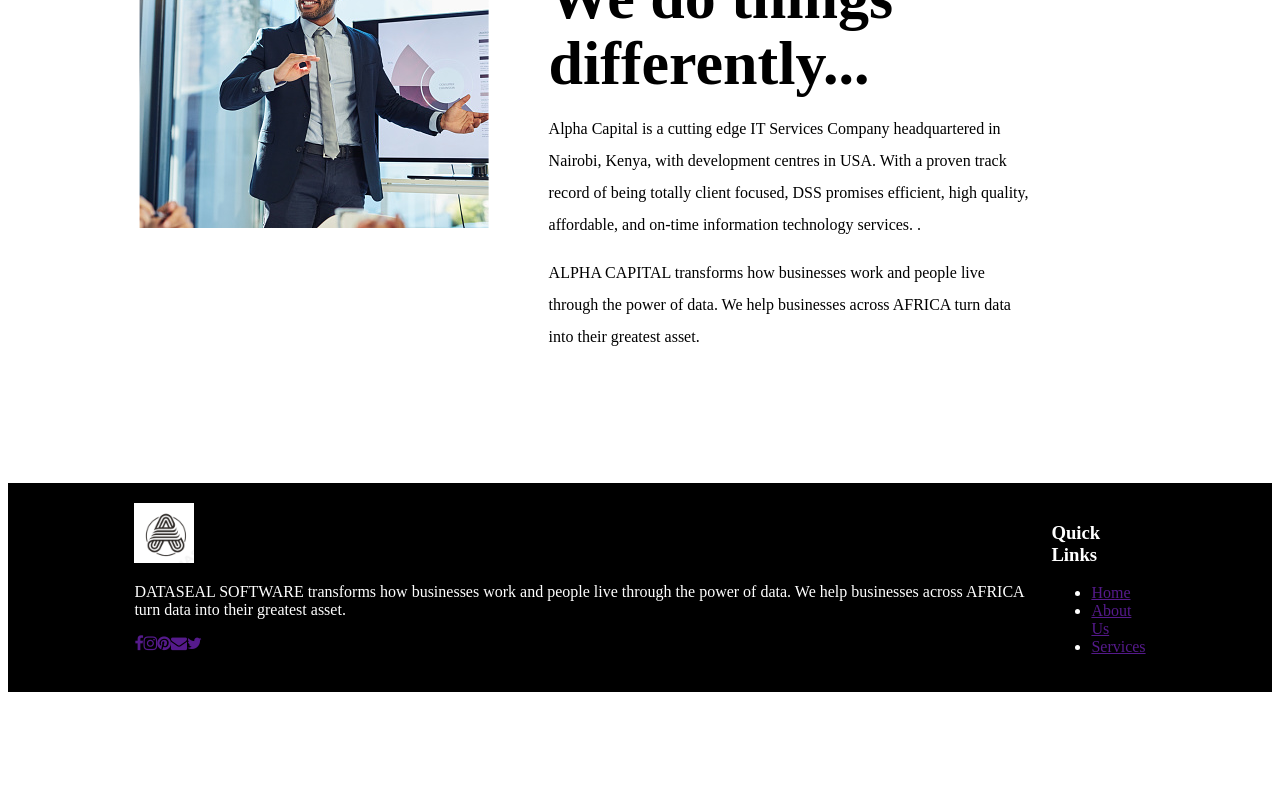
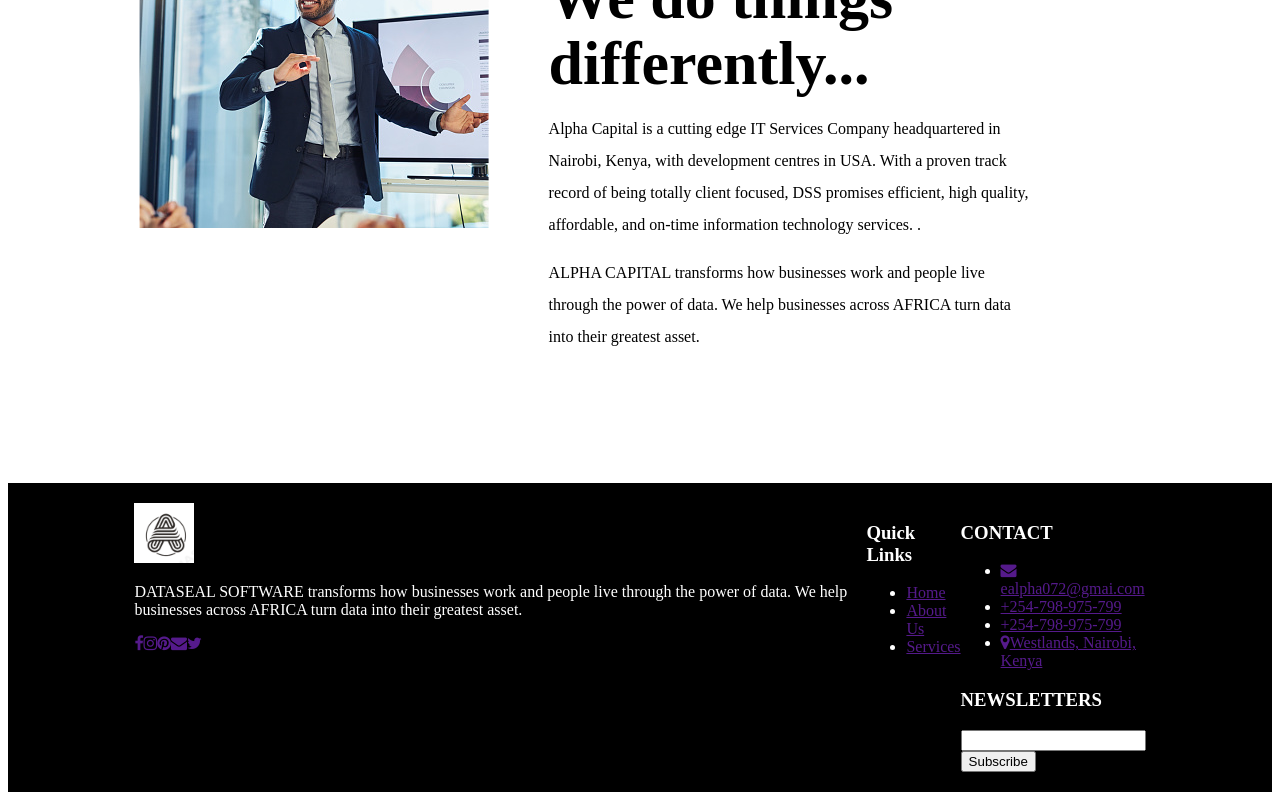
Before and after one commit to ealpha072/alpha_capital, a React (Create React App) app in the folder client/: page / in a window 1280 px wide. Shown: the part 1667-2467 px from the top of the page. Before the commit the page ends 2367 px from the top, so only its background shows below. Built offline with nearby package versions, Linux system fonts and the light colour scheme; the HTML template or start-up script is replaced by a standard one.

Commit message:
More on footer

```diff
--- a/client/src/Components/Footer.jsx
+++ b/client/src/Components/Footer.jsx
@@ -32,7 +32,24 @@
 						<li><a href="">About Us</a></li>
 						<li><a href="">Services</a></li>
 					</ul>
-
+				</div>
+				<div>
+					<div>
+						<h3>CONTACT</h3>
+						<ul>
+							<li><a href=""><i className='fa fa-envelope'></i>ealpha072@gmai.com</a></li>
+							<li><a href=""><i className='fa fa-telephone'></i>+254-798-975-799</a></li>
+							<li><a href=""><i className='fa fa-telephone'></i>+254-798-975-799</a></li>
+							<li><a href=""><i className='fa fa-map-marker'></i>Westlands, Nairobi, Kenya</a></li>
+						</ul>
+					</div>
+					<div>
+						<h3>NEWSLETTERS</h3>
+						<form action="">
+							<input type="text" />
+							<button type='submit'>Subscribe</button>
+						</form>
+					</div>
 				</div>
 			</footer>
 		</section>
--- a/client/src/Styles/Footer.Module.css
+++ b/client/src/Styles/Footer.Module.css
@@ -4,6 +4,7 @@
 
 footer{
     display: flex;
+    justify-content: space-around;
     width: 80%;
     margin:auto;
     color: #ffffff;
@@ -35,3 +36,9 @@
     color: #ffff;
     font-size: 24px;
 }
+
+
+
+.quickLinks ul{
+    margin-top: 20px;
+}
```
